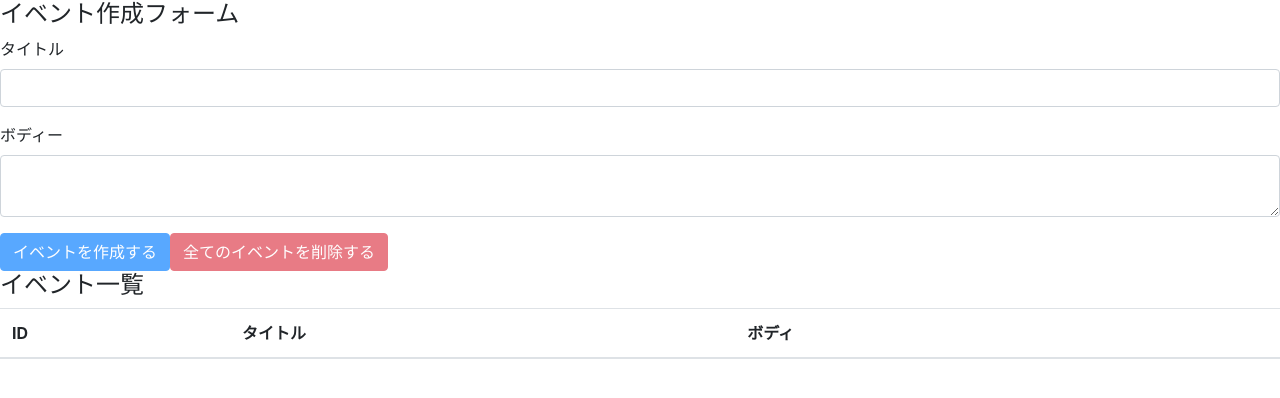
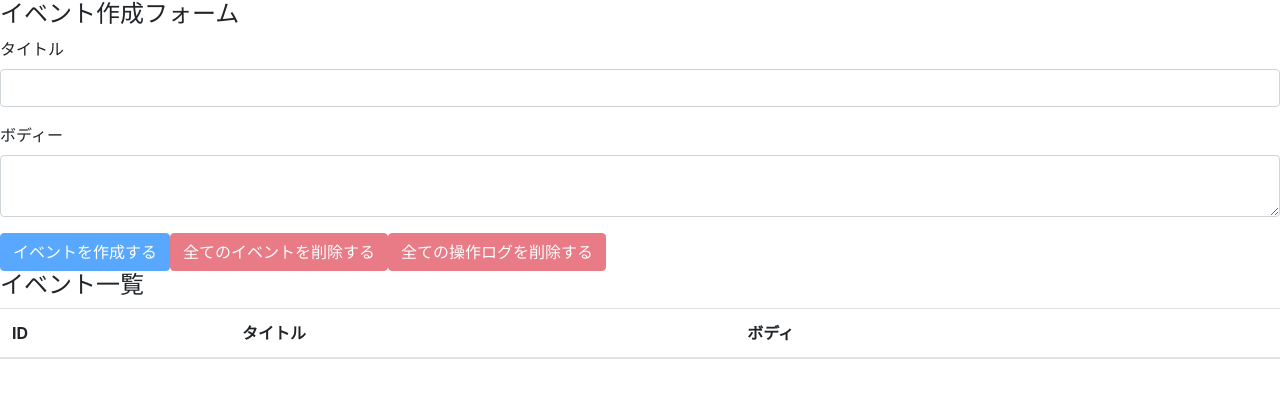
Before and after one commit to Yosuke0130/react-hooks-101, a React (Create React App) app: page / in a window 1280 px wide. Shown: the top 398 px of the page. Built offline with nearby package versions, Linux system fonts and the light colour scheme.

Commit message:
delete all operation logs

```diff
--- a/src/components/EventForm.js
+++ b/src/components/EventForm.js
@@ -49,6 +49,14 @@
 
   const unCreatable = title === '' || body === ''
 
+  const deleteAllOperationLogs = e => {
+    e.preventDefault()
+    const result = window.confirm("本当に全てのログを削除しますか？")
+    if(result) {
+        dispatch({ type: DELETE_ALL_OPERATION_LOGS })
+    }
+  }
+
     return (
         <>
             <h4>イベント作成フォーム</h4>
@@ -63,8 +71,15 @@
                 <textarea className="form-control" id="formEventBody" value={body} onChange={e => setBody(e.target.value)} />
             </div>
 
-            <button className="btn btn-primary" onClick={addEvent} disabled={unCreatable}>イベントを作成する</button>
-            <button className="btn btn-danger" onClick={deleteAllEvents} disabled={state.events.length === 0}>全てのイベントを削除する</button>
+            <button className="btn btn-primary" onClick={addEvent} disabled={unCreatable}>
+            イベントを作成する
+            </button>
+            <button className="btn btn-danger" onClick={deleteAllEvents} disabled={state.events.length === 0}>
+            全てのイベントを削除する
+            </button>
+            <button className="btn btn-danger" onClick={deleteAllOperationLogs} disabled={state.operationLogs.length === 0}>
+            全ての操作ログを削除する
+            </button>
             </form>
         </>
     )
```
